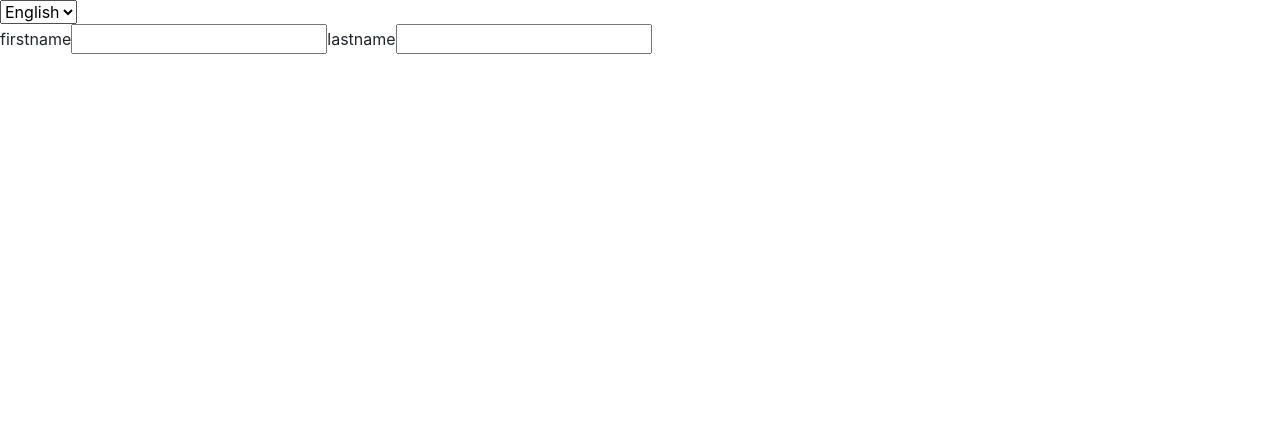
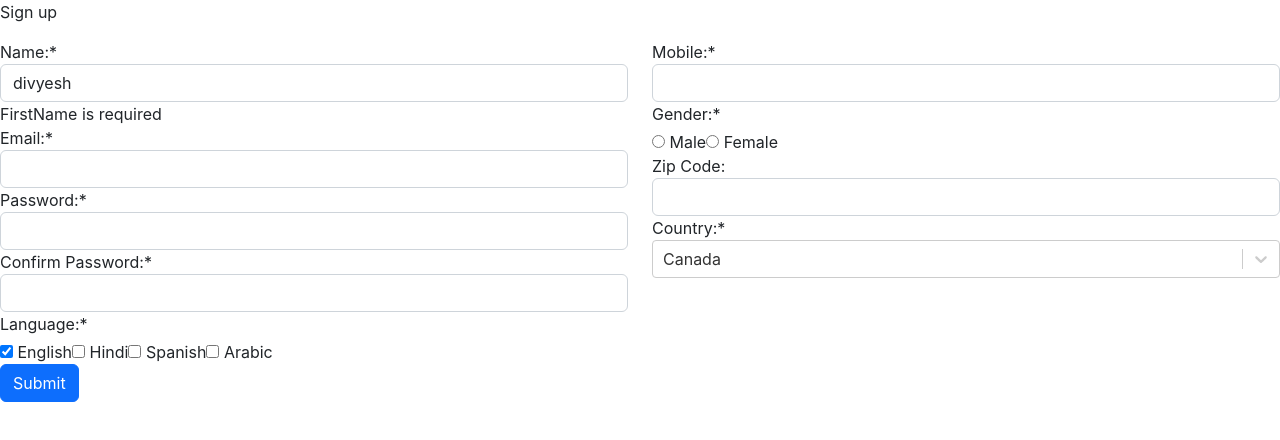
Before and after one commit to divyesh2123/myapp-batch-10, a React (Create React App) app: page / in a window 1280 px wide. Shown: the top 440 px of the page. Built offline with nearby package versions, Linux system fonts and the light colour scheme.

Commit message:
changes for this employee form

```diff
--- a/package.json
+++ b/package.json
@@ -19,6 +19,7 @@
     "react-dom": "^18.2.0",
     "react-router-dom": "^6.11.2",
     "react-scripts": "5.0.1",
+    "react-select": "^5.7.3",
     "styled-components": "^5.3.11",
     "web-vitals": "^2.1.4"
   },
--- /dev/null
+++ b/src/EmployeeFullForm.js
@@ -0,0 +1,274 @@
+import React, { useState } from 'react'
+import ReactSelect from "react-select";
+
+export default function EmployeeFullForm() {
+
+    const[state,setState] =useState({
+        form: {
+            name: "divyesh",
+            email: "",
+            mobile: "",
+            password: "",
+            confirmPassword: "",
+            gender: null,
+            language: ["english"],
+            country: "Canada",
+            zipCode: ""
+          },
+          formErrors: {
+            name: "FirstName is required",
+            email: null,
+            mobile: null,
+            password: null,
+            confirmPassword: null,
+            gender: "",
+            language: null,
+            country: null,
+
+          }
+       });
+
+      const handleChange = (e)=> {
+
+        const { name, value, checked } = e.target;
+        const { form, formErrors } = state;
+        let formObj = {};
+        if (name === "language") {
+
+
+          // handle the change event of language field
+          if (checked) {
+            // push selected value in list
+            formObj = { ...form };
+            formObj[name].push(value);
+          } else {
+            // remove unchecked value from the list
+            formObj = {
+              ...form,
+              [name]: form[name].filter(x => x !== value)
+            };
+          }
+        } else {
+          // handle change event except language field
+          formObj = {
+            ...form,
+            [name]: value
+          };
+        }
+
+        console.log(formObj);
+
+      }
+
+      const handleSubmit = ()=> {
+
+      }
+
+      const validateNumber = ()=>{
+
+      }
+
+
+   const countryList = [
+    { value: "india", label: "India" },
+    { value: "us", label: "US" },
+    { value: "australia", label: "Australia" },
+    { value: "Canada", label: "Canada" }
+  ];
+  const languageList = [
+    { value: "english", label: "English" },
+    { value: "hindi", label: "Hindi" },
+    { value: "spanish", label: "Spanish" },
+    { value: "arabic", label: "Arabic" }
+  ];
+
+
+
+  return (
+    <div className="signup-box">
+    <p className="title">Sign up</p>
+    <div className="row">
+      <div className="col-md-6">
+        <div className="form-group">
+          <label>
+            Name:<span className="asterisk">*</span>
+          </label>
+          <input
+            className="form-control"
+            type="text"
+            name="name"
+            value={state.form.name}
+            onChange={handleChange}
+            onBlur={handleChange}
+          />
+          {state.formErrors.name && (
+            <span className="err">{state.formErrors.name}</span>
+          )}
+        </div>
+        <div className="form-group">
+          <label>
+            Email:<span className="asterisk">*</span>
+          </label>
+          <input
+            className="form-control"
+            type="text"
+            name="email"
+            value={state.form.email}
+            onChange={handleChange}
+            onBlur={handleChange}
+          />
+          {state.formErrors.email && (
+            <span className="err">{state.formErrors.email}</span>
+          )}
+        </div>
+        <div className="form-group">
+          <label>
+            Password:<span className="asterisk">*</span>
+          </label>
+          <input
+            className="form-control"
+            type="password"
+            name="password"
+            value={state.form.password}
+            onChange={handleChange}
+            onBlur={handleChange}
+          />
+          {state.formErrors.password && (
+            <span className="err">{state.formErrors.password}</span>
+          )}
+        </div>
+        <div className="form-group">
+          <label>
+            Confirm Password:<span className="asterisk">*</span>
+          </label>
+          <input
+            className="form-control"
+            type="password"
+            name="confirmPassword"
+            value={state.form.confirmPassword}
+            onChange={handleChange}
+            onBlur={handleChange}
+          />
+          {state.formErrors.confirmPassword && (
+            <span className="err">{state.formErrors.confirmPassword}</span>
+          )}
+        </div>
+        <div className="form-group">
+          <label className="mr-3">
+            Language:<span className="asterisk">*</span>
+          </label>
+          <div className="form-control border-0 p-0 pt-1">
+            {languageList.map((x, i) => {
+              return (
+                <label key={i} className="mr-2">
+                  <input
+                    type="checkbox"
+                    name="language"
+                    value={x.value}
+                    checked={state.form.language.includes(x.value)}
+                    onChange={handleChange}
+                  />{" "}
+                  {x.label}
+                </label>
+              );
+            })}
+          </div>
+          {state.formErrors.language && (
+            <span className="err">{state.formErrors.language}</span>
+          )}
+        </div>
+      </div>
+      <div className="col-md-6">
+        <div className="form-group">
+          <label>
+            Mobile:<span className="asterisk">*</span>
+          </label>
+          <input
+            className="form-control"
+            type="text"
+            name="mobile"
+            value={state.form.mobile}
+            onChange={handleChange}
+            onBlur={handleChange}
+            onKeyPress={validateNumber}
+          />
+          {state.formErrors.mobile && (
+            <span className="err">{state.formErrors.mobile}</span>
+          )}
+        </div>
+        <div className="form-group">
+          <label className="mr-3">
+            Gender:<span className="asterisk">*</span>
+          </label>
+          <div className="form-control border-0 p-0 pt-1">
+            <label className="mr-2">
+              <input
+                type="radio"
+                name="gender"
+                value="male"
+                checked={state.form.gender === "male"}
+                onChange={handleChange}
+              />{" "}
+              Male
+            </label>
+            <label>
+              <input
+                type="radio"
+                name="gender"
+                value="female"
+                checked={state.form.gender == "female"}
+                onChange={handleChange}
+              />{" "}
+              Female
+            </label>
+          </div>
+          {state.formErrors.gender && (
+            <span className="err">{state.formErrors.gender}</span>
+          )}
+        </div>
+        <div className="form-group">
+          <label>Zip Code:</label>
+          <input
+            className="form-control"
+            type="text"
+            name="zipCode"
+            value={state.form.zipCode}
+            onChange={handleChange}
+          />
+        </div>
+        <div className="form-group">
+          <label>
+            Country:<span className="asterisk">*</span>
+          </label>
+          <ReactSelect
+            name="country"
+            options={countryList}
+            value={countryList.find(x => x.value === state.form.country)}
+            onChange={e =>
+              handleChange({
+                target: {
+                  name: "country",
+                  value: e.value
+                }
+              })
+            }
+          />
+          {state.formErrors.country && (
+            <span className="err">{state.formErrors.country}</span>
+          )}
+        </div>
+      </div>
+    </div>
+
+    <div className="form-group">
+      <input
+        type="button"
+        className="btn btn-primary"
+        value="Submit"
+        onClick={handleSubmit}
+      />
+    </div>
+  </div>
+
+  )
+}
--- a/src/index.js
+++ b/src/index.js
@@ -12,12 +12,17 @@ import ShowMoreTextToggle from './views/ShowMoreTextToggle';
 import Test from './Test';
 import Emp1 from './Emp1';
 import LanguageContext from './Context/LanguageContext';
+import EmployeeFullForm from './EmployeeFullForm';
 // import  './axiosbase/global'
 const root = ReactDOM.createRoot(document.getElementById('root'));
 root.render(
   <React.StrictMode>
 
-    <App/>
+    {/* <App/>
+
+    */}
+
+    <EmployeeFullForm/>
 
 {/* <Emp1/> */}
 
```
Also changed, not shown: 1 other file (tests, documents, lock files or other folders).
